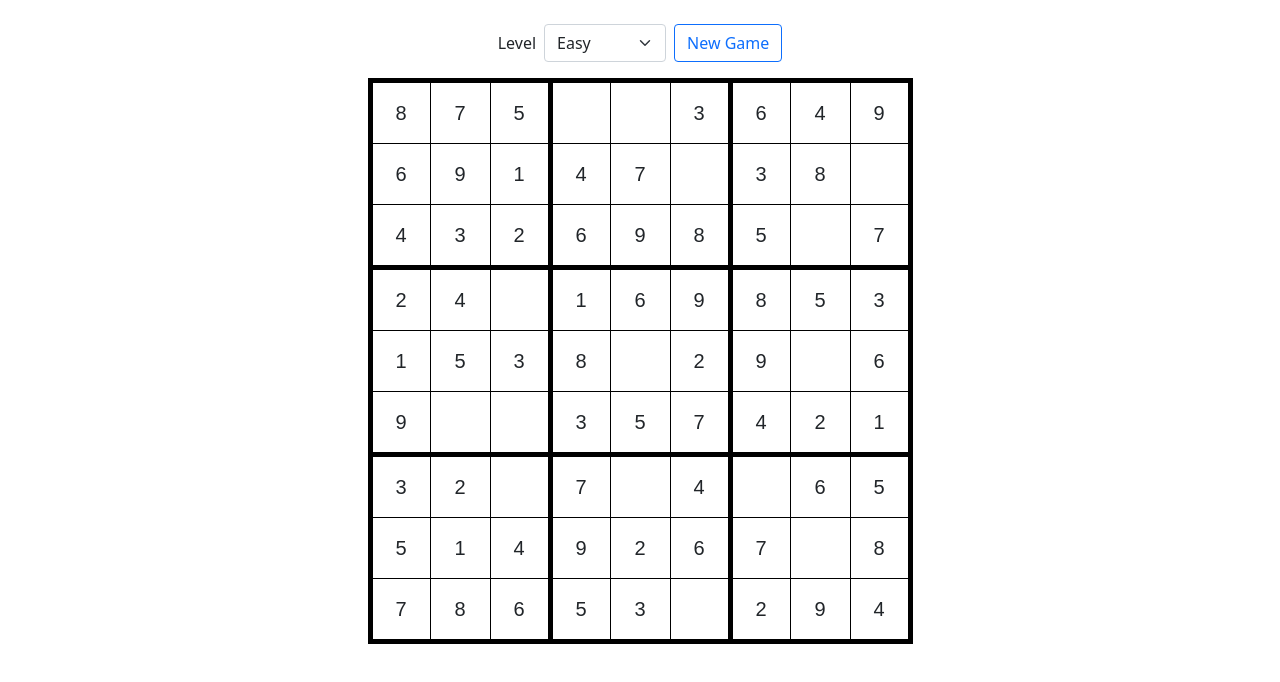
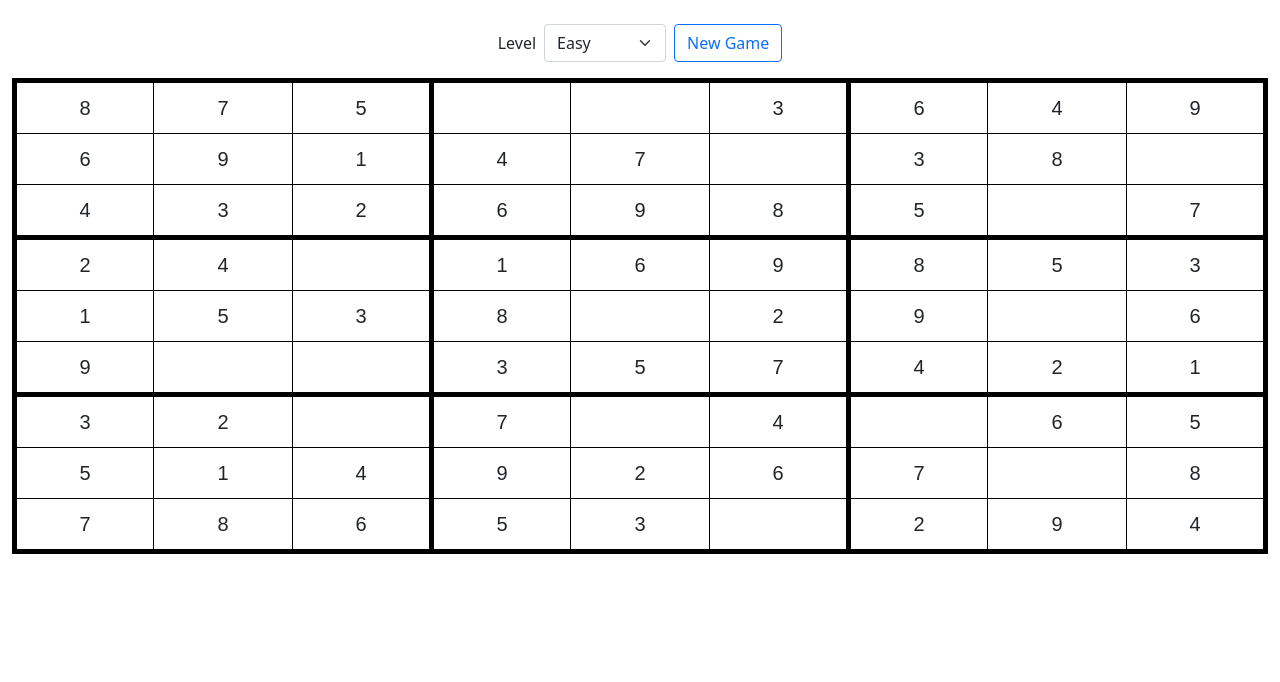
Before and after one commit to flowfree/sudoku, a React (Create React App) app: page / in a window 1280 px wide. Shown: the top 682 px of the page. Built offline with nearby package versions, Linux system fonts and the light colour scheme.

Commit message:
Fluid layout

```diff
--- a/src/App.js
+++ b/src/App.js
@@ -3,9 +3,9 @@ import LevelSelector from './features/sudoku/LevelSelector'
 
 function App() {
   return (
-    <div className="container">
+    <div className="container-fluid">
       <div className="row">
-        <div className="col-12 d-flex justify-content-center">
+        <div className="col-12">
           <div>
             <LevelSelector />
             <Sudoku />
--- a/src/features/sudoku/Sudoku.css
+++ b/src/features/sudoku/Sudoku.css
@@ -2,15 +2,16 @@
   border-top: #000 5px solid;
   border-left: #000 5px solid;
   border-spacing: 0;
+  width: 100%;
 }
 
 .sudoku td {
-  padding: 15px 0 !important;
+  padding: 10px 0 !important;
   margin: 0;
   text-align: center;
   font-size: 20px;
   font-family: arial;
-  width: 60px;
+  min-width: 60px;
 }
 
 .sudoku input {
```
